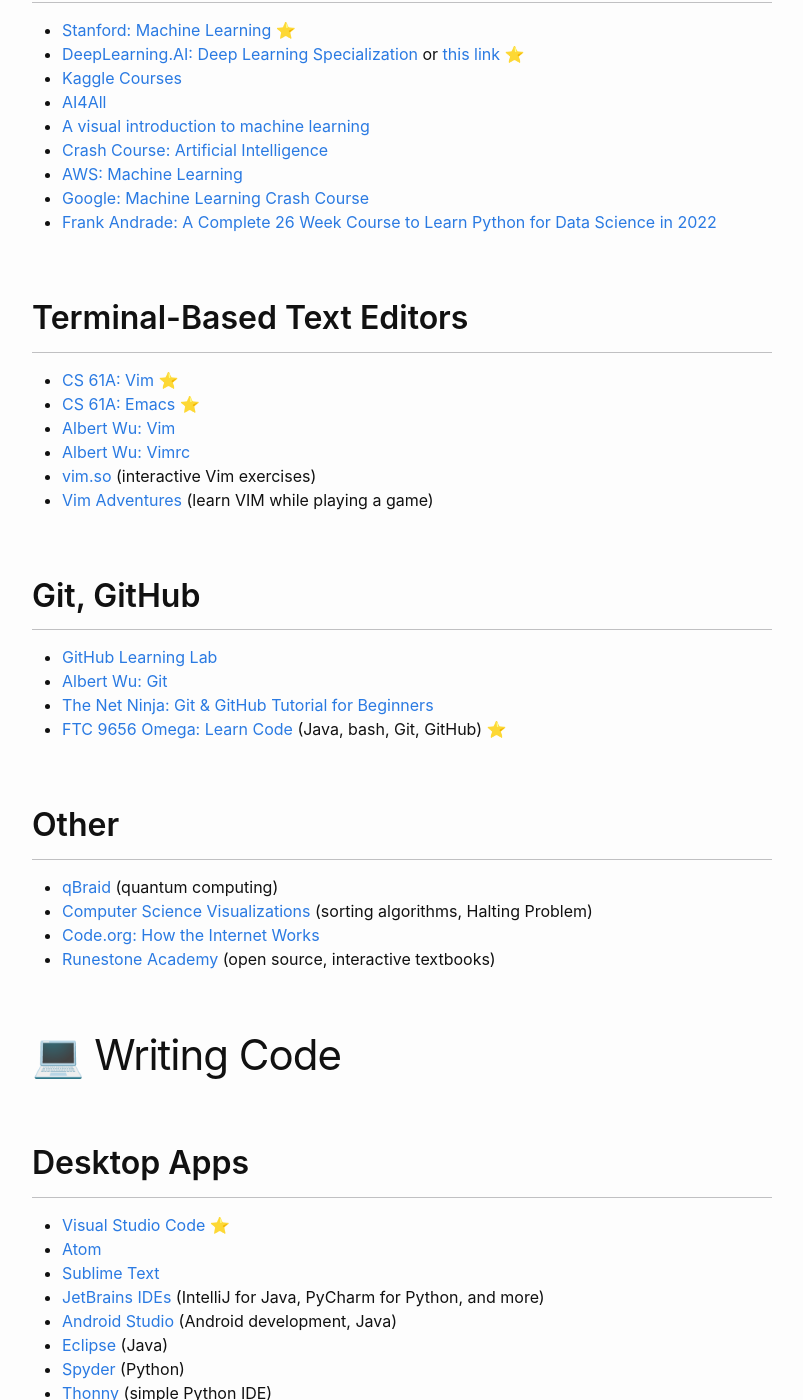
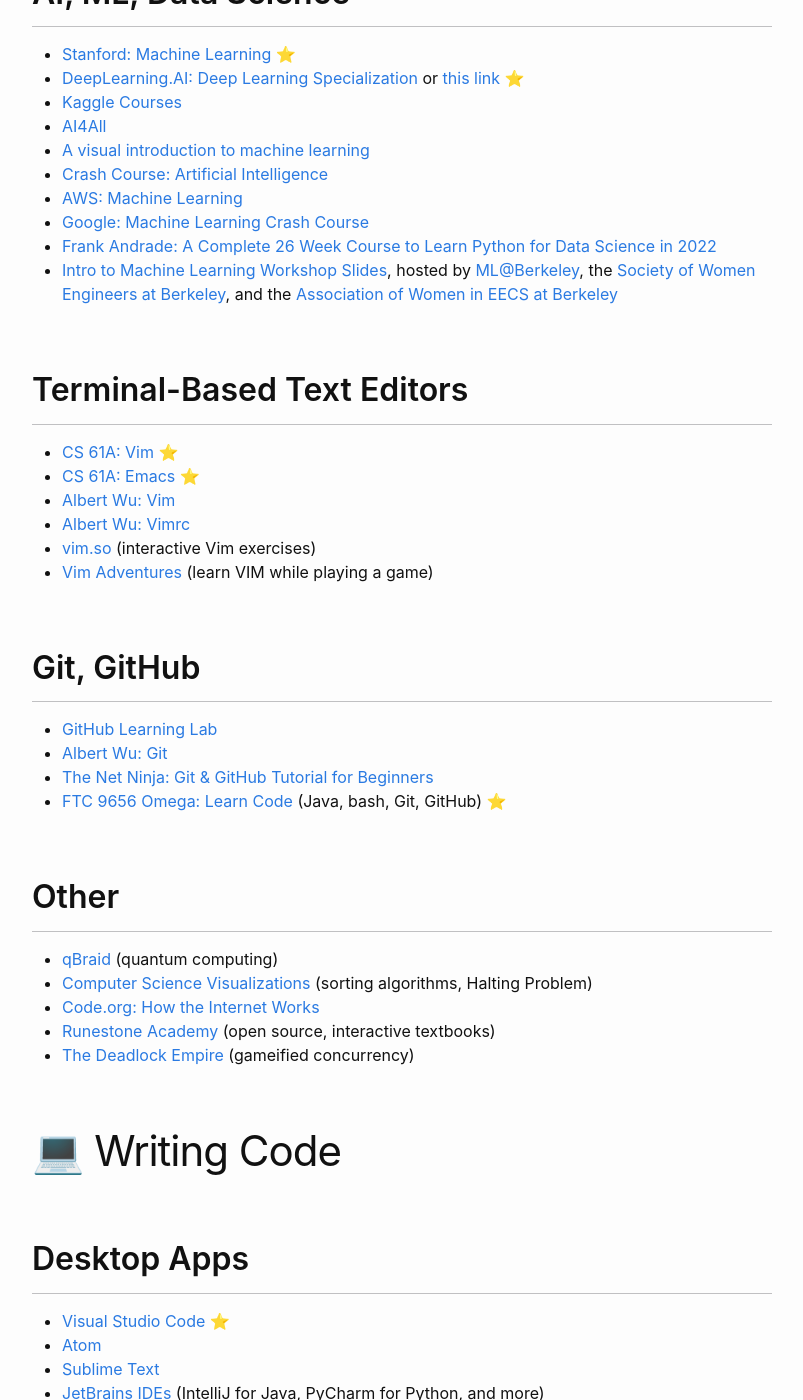
Before and after one commit to phrdang/phrdang.github.io, a Jekyll site: the page built from resources.md, in a window 1280 px wide and 1400 px high, scrolled down 2790 px. Shown: the whole window, without its empty margins (238-1041 px from the left). Built offline with Jekyll 4.4.1, drawn with Linux system fonts in a browser that asks for light colours; some of the changed text lies outside the part shown.

Commit message:
Update Resources page

```diff
--- a/resources.md
+++ b/resources.md
@@ -103,6 +104,7 @@
 - [AWS: Machine Learning](https://aws.amazon.com/training/learn-about/machine-learning/)
 - [Google: Machine Learning Crash Course](https://developers.google.com/machine-learning/crash-course?authuser=0)
 - [Frank Andrade: A Complete 26 Week Course to Learn Python for Data Science in 2022](https://towardsdatascience.com/a-complete-26-week-course-to-learn-python-for-data-science-in-2022-e95b67551df4)
+- [Intro to Machine Learning Workshop Slides](https://docs.google.com/presentation/d/1YX8xPcahQ8_8NzmwqWe-R9MVxcOu4RsaftQ3AZk6iuA/edit#slide=id.g14046ed654e_0_26), hosted by [ML@Berkeley](https://ml.berkeley.edu/), the [Society of Women Engineers at Berkeley](https://swe.berkeley.edu), and the [Association of Women in EECS at Berkeley](https://awe.berkeley.edu)
 
 ## Terminal-Based Text Editors
 
@@ -126,6 +128,7 @@
 - [Computer Science Visualizations](https://youtube.com/playlist?list=PL2aHrV9pFqNRS2b2XX2BvgQIPKh72xREP) (sorting algorithms, Halting Problem)
 - [Code.org: How the Internet Works](https://youtube.com/playlist?list=PLzdnOPI1iJNfMRZm5DDxco3UdsFegvuB7)
 - [Runestone Academy](https://runestone.academy/runestone/default/user/login?_next=/runestone/default/index) (open source, interactive textbooks)
+- [The Deadlock Empire](https://deadlockempire.github.io/) (gameified concurrency)
 
 # 💻 Writing Code
 
@@ -358,3 +363,4 @@
 - [Mathpix](https://mathpix.com/) (draw math symbols, get LaTeX syntax and more)
 - [RapidTables Binary, Octal, Decimal, Hexadecimal, ASCII Converter](https://www.rapidtables.com/convert/number/hex-to-decimal.html)
 - [IEEE-754 Floating Point Converter](https://www.h-schmidt.net/FloatConverter/IEEE754.html)
+- [Advent of Code](https://adventofcode.com/)
```
Also changed, not shown: other parts of resources.md (+3 -0 lines).
